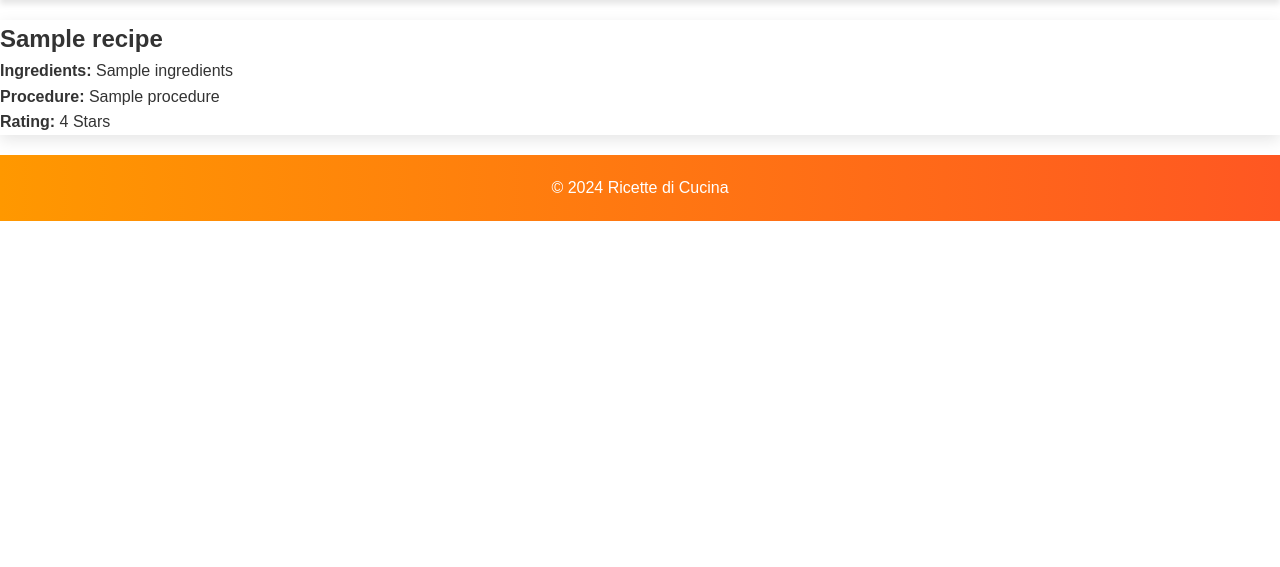
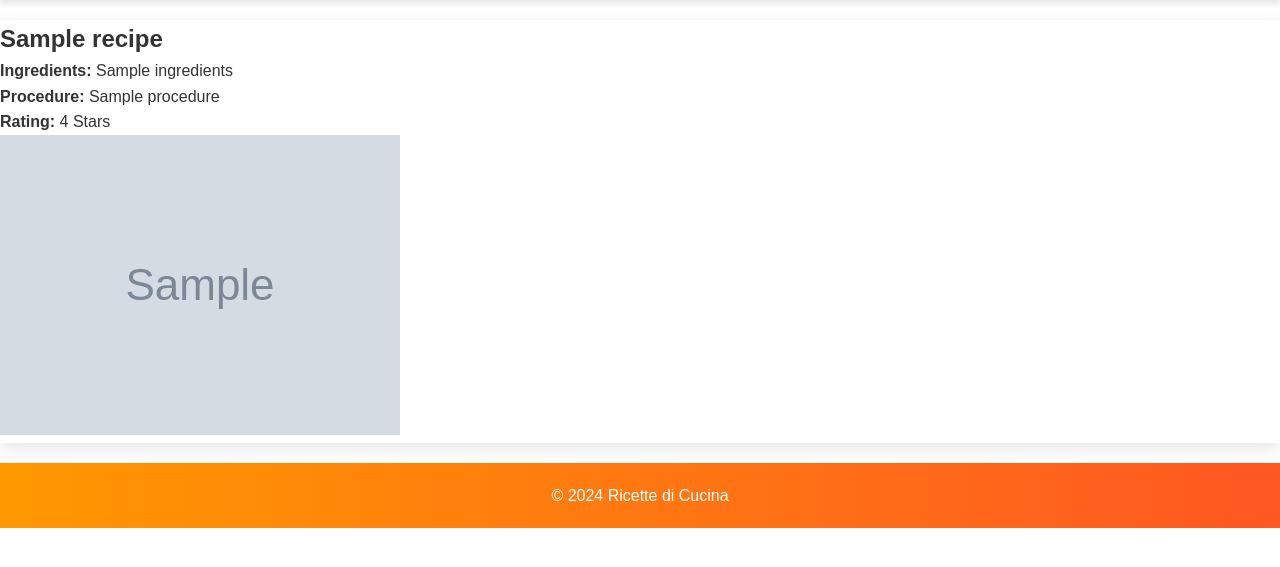
Before and after one commit to G4BRI3L3/ProjectGb, a Flask app: template templates/recipe_view.html in a window 1280 px wide. Shown: the part 142-709 px from the top of the page. Run offline with Flask 3, Linux system fonts and the light colour scheme; the template is opened without the code that fills it: most values are stand-ins (such as "Sample title", 1, 10 or a date in 2020); grey boxes marked "Sample" are stand-in pictures.

Commit message:
inizio lavoro upload foto

```diff
--- a/schema.sql
+++ b/schema.sql
@@ -2,7 +2,7 @@
 -- schema.sql
 DROP TABLE IF EXISTS user;
 DROP TABLE IF EXISTS recipe;
--- ALTER TABLE recipe ADD COLUMN image_path TEXT;
+ALTER TABLE recipe ADD COLUMN image_path TEXT;
 
 
 CREATE TABLE user (
--- a/templates/recipe_view.html
+++ b/templates/recipe_view.html
@@ -5,4 +5,6 @@
     <p><strong>Ingredients:</strong> {{ recipe.ingredients }}</p>
     <p><strong>Procedure:</strong> {{ recipe.procedure }}</p>
     <p><strong>Rating:</strong> {{ recipe.star_rating }} Stars</p>
+    <!-- Aggiunta dell'immagine della ricetta -->
+    <img src="{{ url_for('static', filename='uploads/' + recipe.image_path) }}" alt="Immagine del piatto" style="max-width: 100%; height: auto;">
 {% endblock %}
```
